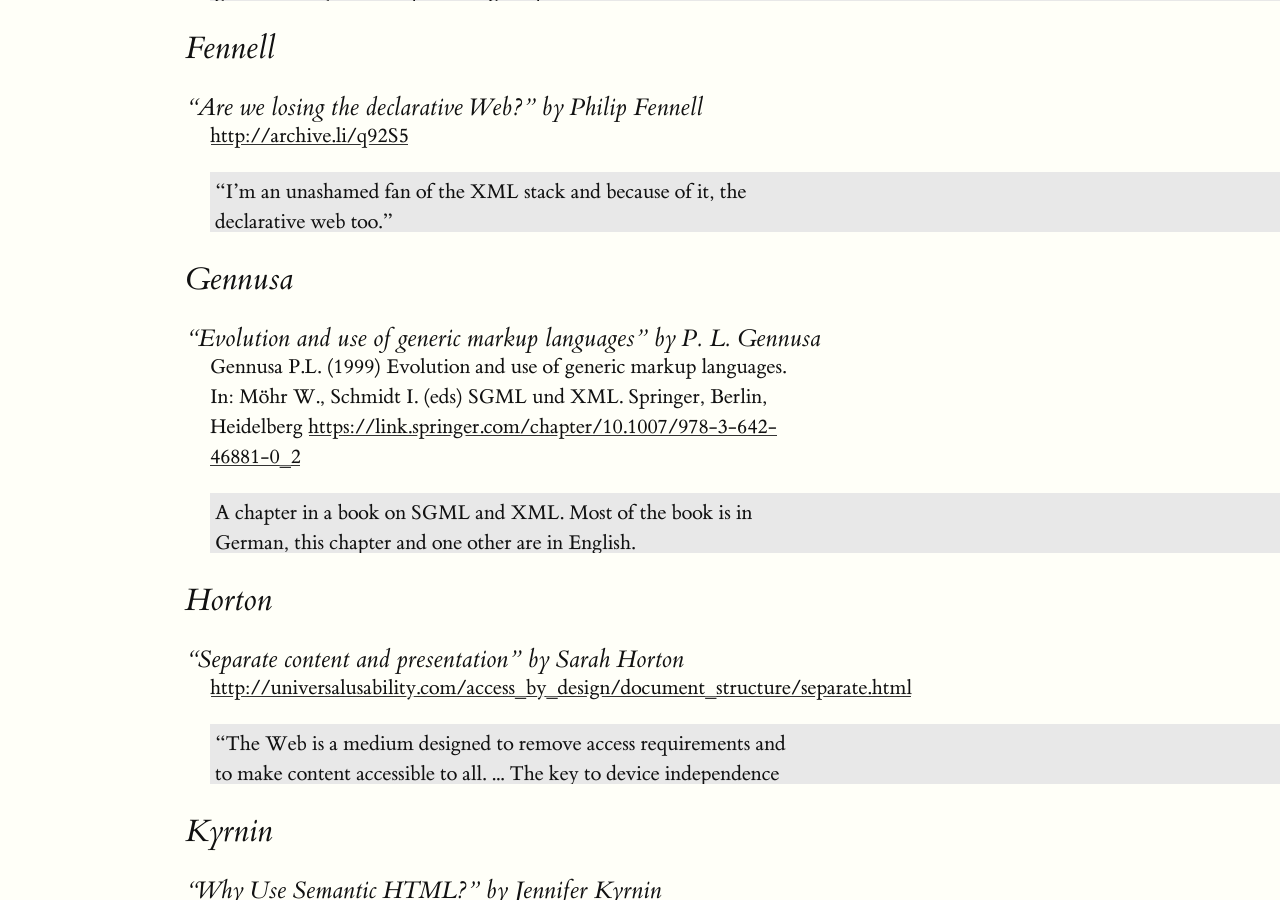
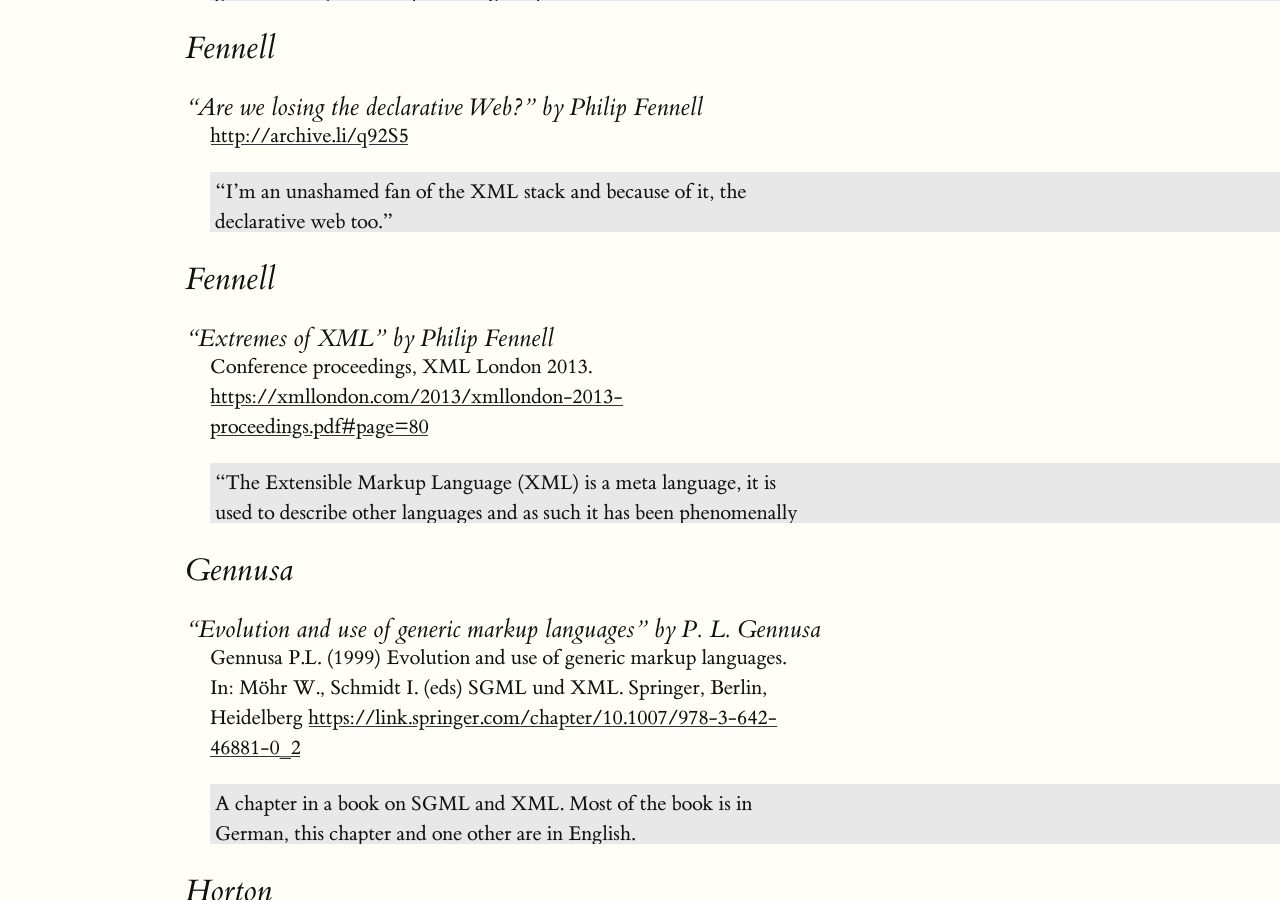
Before and after one commit to markupdeclaration/markupdeclaration.org, a Jekyll site: the page built from _pages/DeclarativeMarkupDocs.html, in a window 1280 px wide and 900 px high, scrolled down 1409 px. Built offline with Jekyll 4.4.1, drawn with Linux system fonts in a browser that asks for light colours.

Commit message:
Added entry for 'Extremes of XML'.

```diff
--- a/_pages/DeclarativeMarkupDocs.html
+++ b/_pages/DeclarativeMarkupDocs.html
@@ -167,6 +167,25 @@ date: 2018-09-18
       <div class="annotation">
         <p>“I’m an unashamed fan of the XML stack and because of it, the declarative
         web too.”</p>
+        <p class="sig">annotation source: quote from the document</p>
+      </div>
+    </div>
+
+    <div class="bib-entry">
+      <h2 class="sort-name">Fennell</h2>
+      <h3 class="ref-title">“Extremes of XML” by Philip Fennell</h3>
+      <p class="ref-location">
+        Conference proceedings, XML London 2013.
+        <a href="https://xmllondon.com/2013/xmllondon-2013-proceedings.pdf#page=80">https://xmllondon.com/2013/xmllondon-2013-proceedings.pdf#page=80</a>
+      </p>
+      <div class="annotation">
+        <p>“The Extensible Markup Language (XML) is a meta language, it is used
+          to describe other languages and as such it has been phenomenally
+          successful, it has been drawn into just about every information
+          domain imaginable, not to mention some you really can't... When
+          looking at the extremes of XML, what I find fascinating is not how
+          much or how fast but the breadth of applications to which XML has
+          been applied, and this is what one could call the 'XML Envelope'.”</p>
         <p class="sig">annotation source: quote from the document</p>
       </div>
     </div>
```
